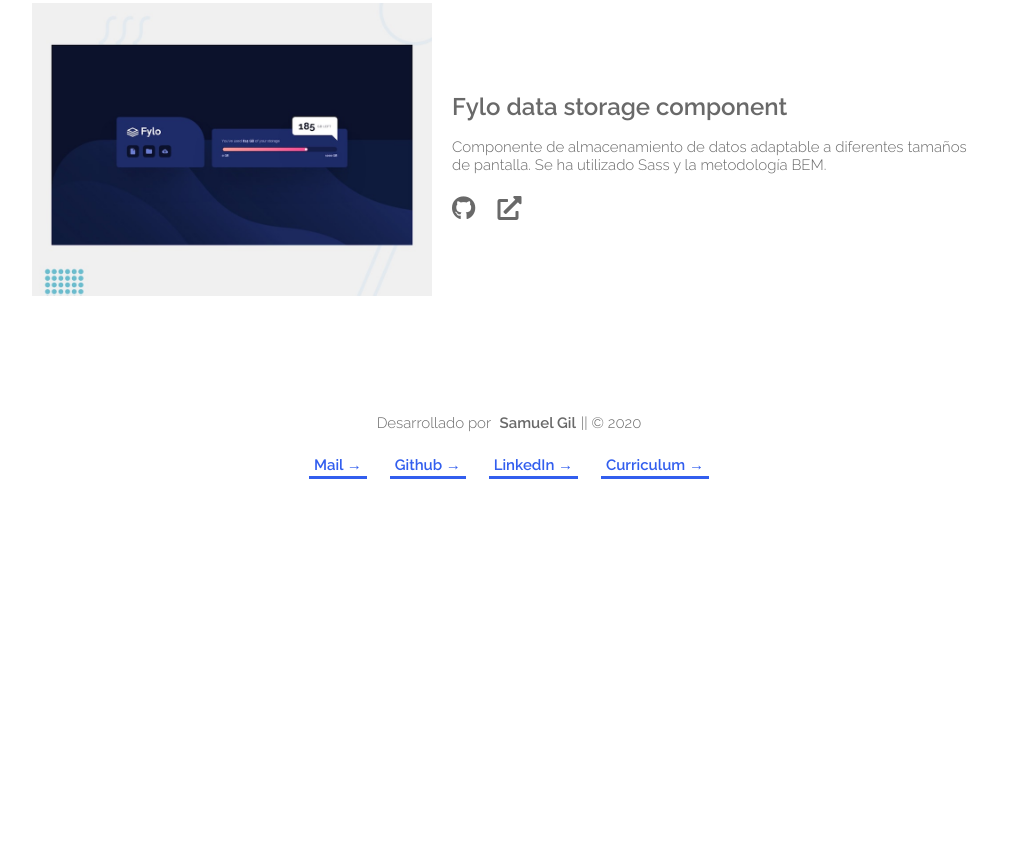
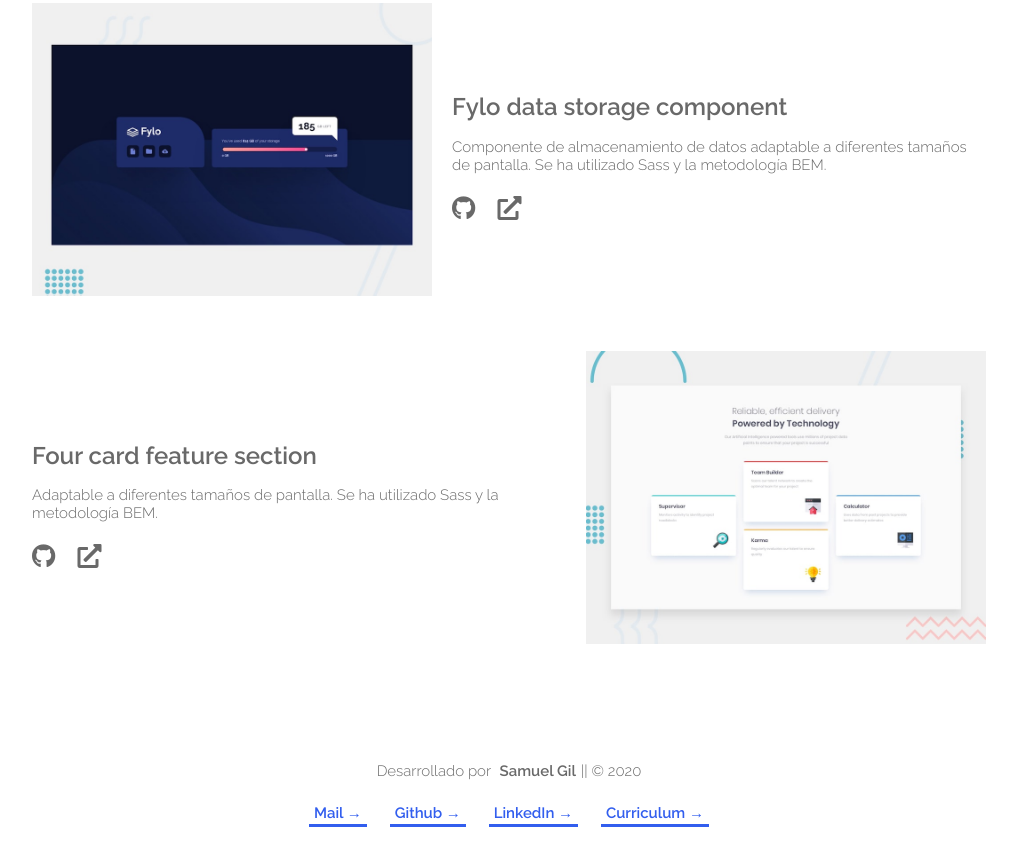
Before and after one commit to doyo91/PortfolioV2, a website: page src/challenge.html in a window 1280 px wide. Shown: the part 852-1717 px from the top of the page, without its empty margins (131-1148 px from the left). Before the commit the page ends 1393 px from the top, so only its background shows below. Drawn offline with Linux system fonts and the light colour scheme; files whose address does not match are found by name.

Commit message:
Add challenge #4

```diff
--- a/src/challenge.html
+++ b/src/challenge.html
@@ -159,6 +159,39 @@
           </div>
         </div>
       </article>
+      <!-- item #4-->
+      <article
+        class="cardChallenge reverse"
+        data-sal="fade"
+        data-sal-duration="1200"
+        data-sal-delay="200"
+        data-sal-easing="ease-out-cubic"
+      >
+        <div class="cardChallenge__image">
+          <img src="assets/img/challenge4.jpg" alt="image challenge" />
+        </div>
+        <div class="cardChallenge__info">
+          <h5 class="cardChallenge__title">Four card feature section</h5>
+          <p class="cardChallenge__description">
+            Adaptable a diferentes tamaños de pantalla. Se ha utilizado Sass y
+            la metodología BEM.
+          </p>
+          <div class="cardChallenge__links">
+            <a
+              href="https://github.com/doyo91/four-card-feature-section"
+              target="_blank"
+            >
+              <i class="fab fa-github"></i>
+            </a>
+            <a
+              href="https://doyo91.github.io/four-card-feature-section/"
+              target="_blank"
+            >
+              <i class="fas fa-external-link-alt"></i>
+            </a>
+          </div>
+        </div>
+      </article>
     </section>
     <!-- Footer -->
     <footer class="footer">
```
Also changed, not shown: dist/assets/img/challenge4.jpg (added), dist/challenge.html, dist/index.html, src/assets/img/challenge4.jpg (added).
